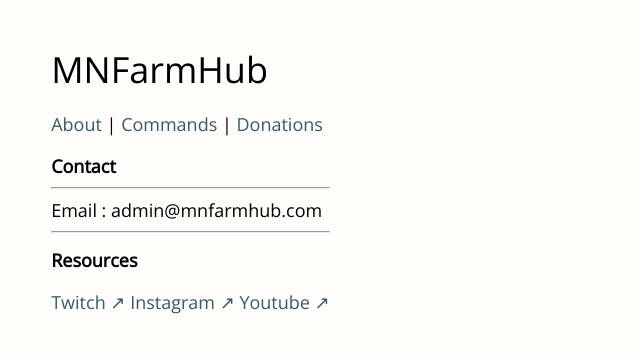
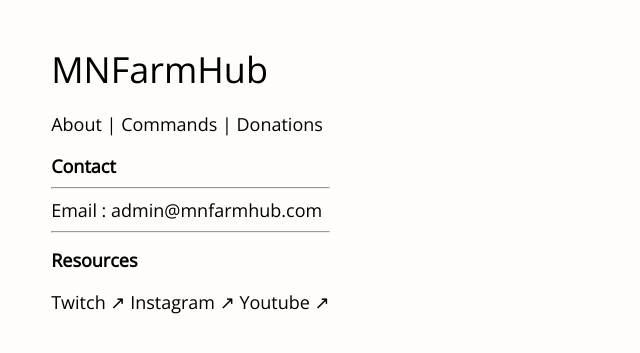
Before and after one commit to MNFarmHub/mnfarmhub.github.io, a Jekyll site: the page built from index.html, in a window 1280 px wide. Shown: the top 353 px of the page, without its empty margins (0-640 px from the left). Built offline with Jekyll 4.4.1, drawn with Linux system fonts in a browser that asks for light colours.

Commit message:
Update main.css

```diff
--- a/css/main.css
+++ b/css/main.css
@@ -25,7 +25,7 @@
 
 a {
   text-decoration: none;
-  color: #375a6a;
+  color: #000000;
 }
 
 a:hover {
```
